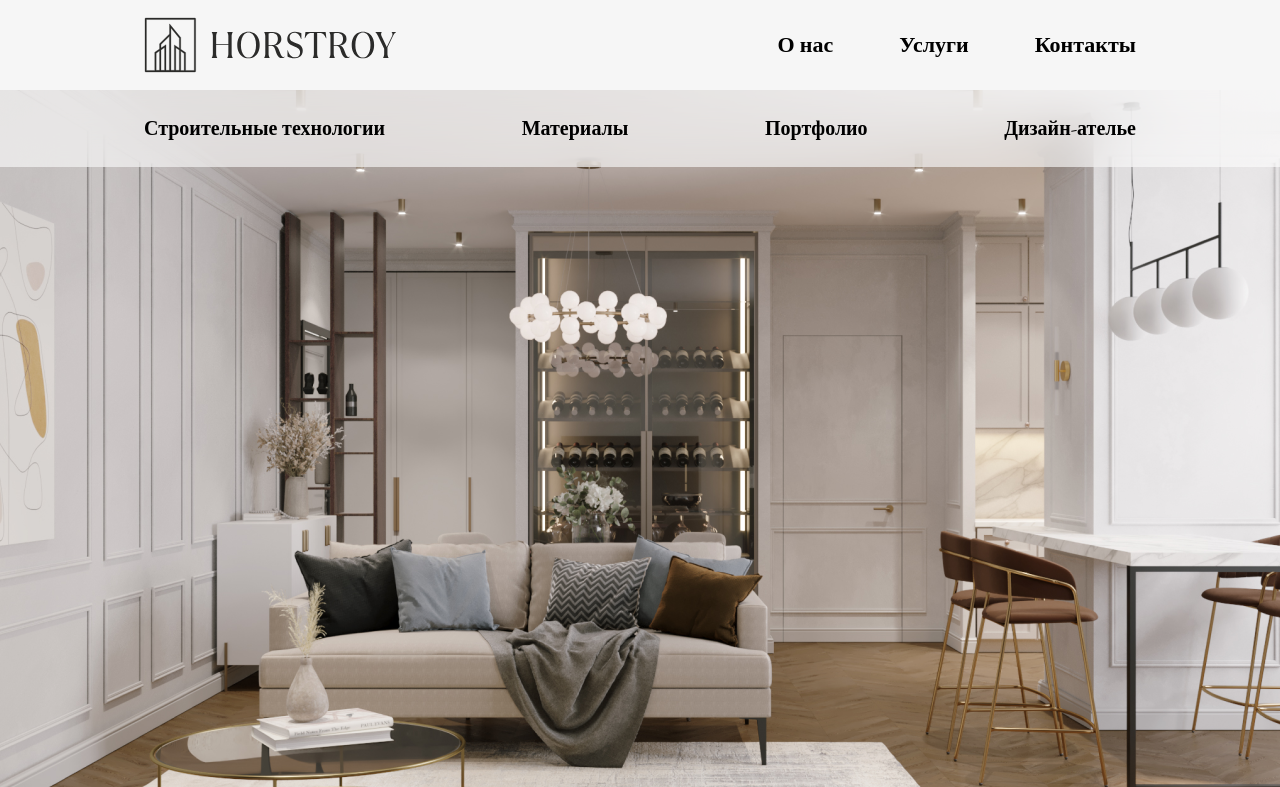
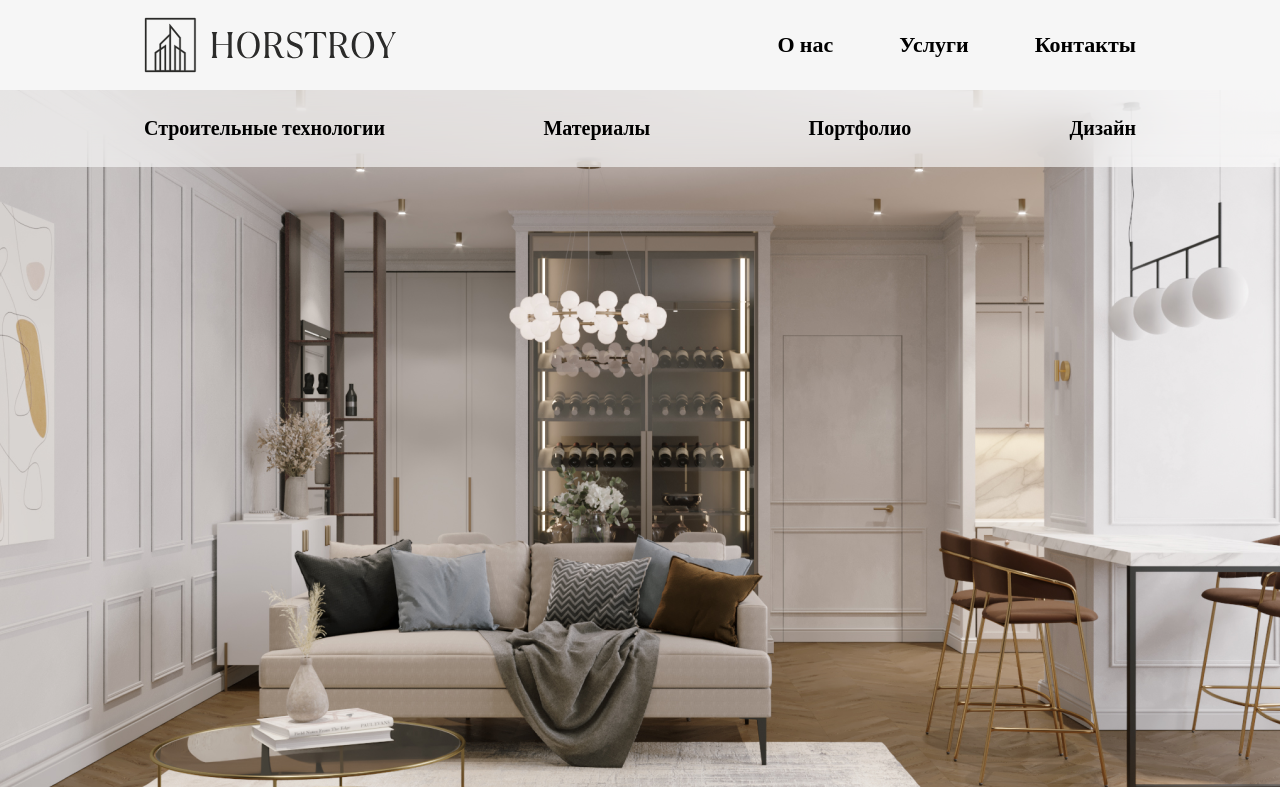
Before and after one commit to olegenov/horstroy, a Django app: page / in a window 1280 px wide. Shown: the top 787 px of the page. Run offline with Django 4.2, Linux system fonts and the light colour scheme; data that the repository does not hold is empty; some libraries are stand-ins or nearby versions.

Commit message:
design fixes

```diff
--- a/horstroy/templates/includes/menu.html
+++ b/horstroy/templates/includes/menu.html
@@ -16,7 +16,7 @@
             <a href="{% url 'portfolio' %}" class="menu__item__title link" id="MenuItem">Портфолио</a>
         </div>
         <div class="menu__item">
-            <a href="{% url 'designs' %}" class="menu__item__title link" id="MenuItem">Дизайн-ателье</a>
+            <a href="{% url 'designs' %}" class="menu__item__title link" id="MenuItem">Дизайн</a>
         </div>
     </div>
 </div>
--- a/horstroy/templates/includes/navbar.html
+++ b/horstroy/templates/includes/navbar.html
@@ -3,6 +3,6 @@
         <a href="{% url 'technologies' %}" class="navbar__item {% if page == 'technologies' %}active{% endif %} link">Строительные технологии</a>
         <a href="{% url 'materials' %}" class="navbar__item {% if page == 'materials' %}active{% endif %} link">Материалы</a>
         <a href="{% url 'portfolio' %}" class="navbar__item {% if page == 'portfolio' %}active{% endif %} link">Портфолио</a>
-        <a href="{% url 'designs' %}" class="navbar__item {% if page == 'designs' %}active{% endif %} link">Дизайн-ателье</a>
+        <a href="{% url 'designs' %}" class="navbar__item {% if page == 'designs' %}active{% endif %} link">Дизайн</a>
     </div>
 </div>
```
